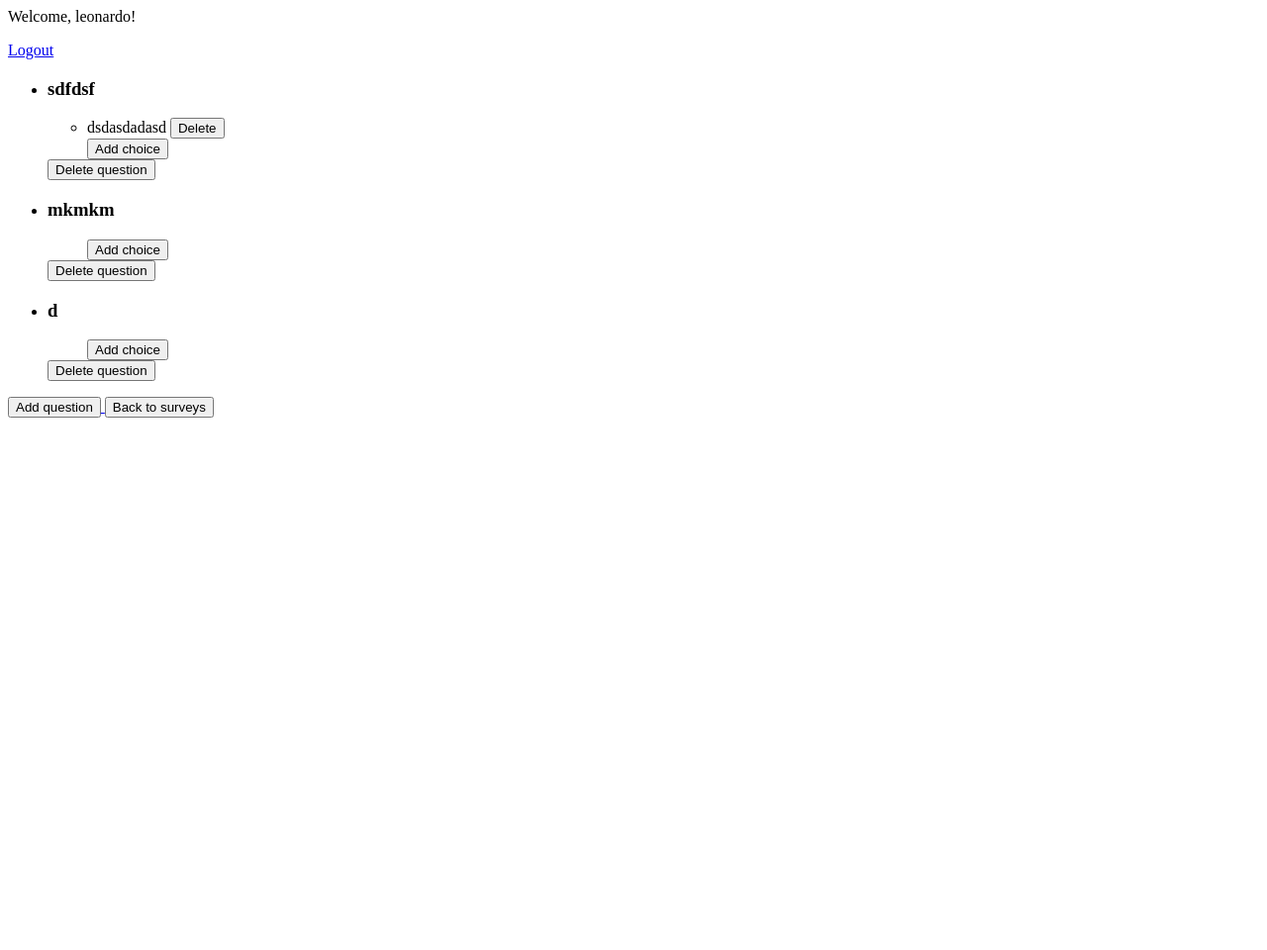
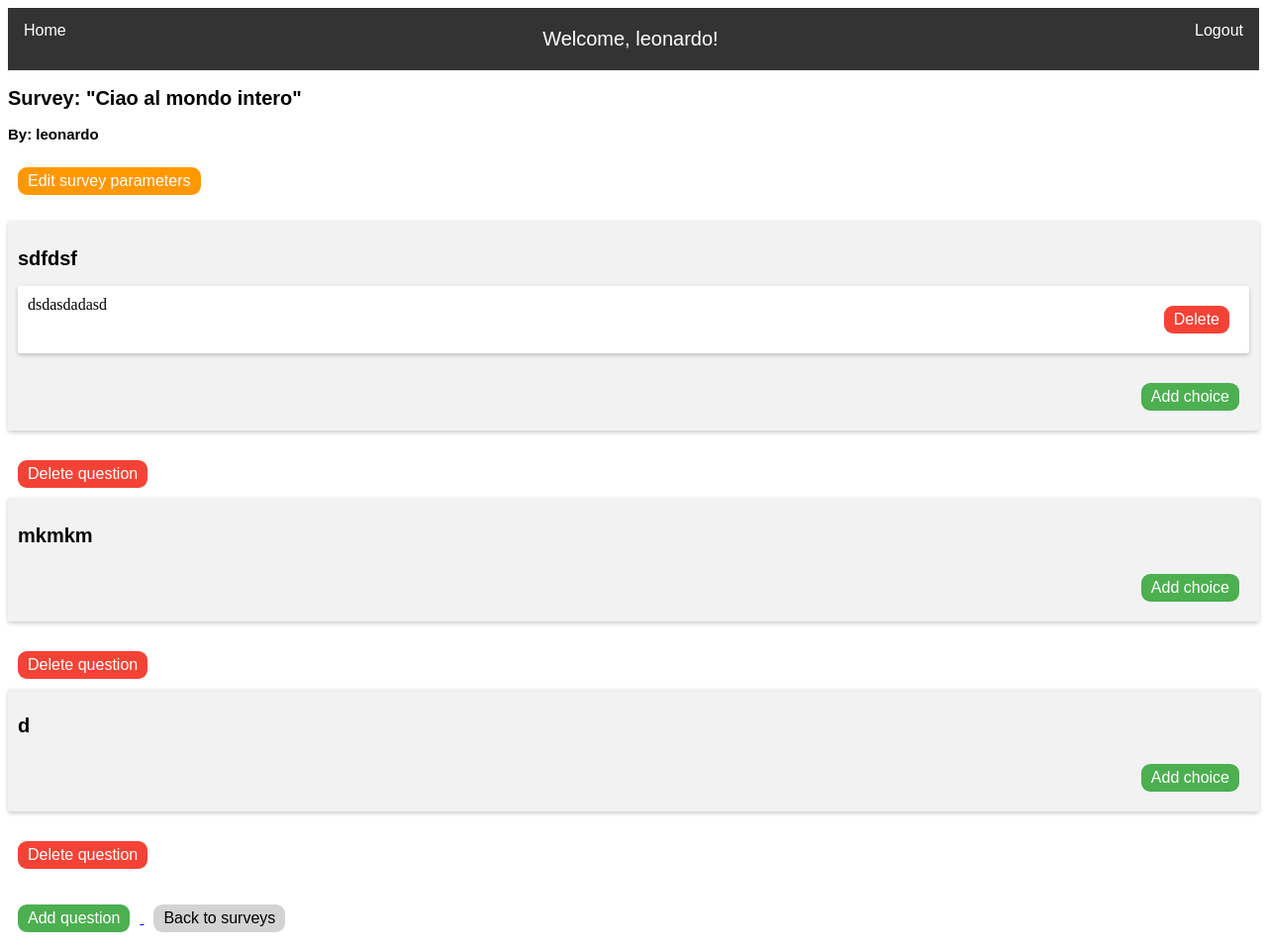
Before and after one commit to leonardodeglinnocenti/makeYourChoice, a Django app: page /viewSurvey/5/ in a window 1280 px wide. Shown: the whole page at 99% size. Before the commit the page ends 422 px from the top, so only its background shows below. Run offline with Django 4.2, Linux system fonts and the light colour scheme; a user stored in the database is signed in; data comes from the database, SQL or seed files in the repository; both versions use the stored data as it was after the commit.

Commit message:
Ver 0.6 New: added card for messages with colors to differentiate errors and successes New: New graphics Bugfix: now "Create new survey" button is accessible only when authenticated New: added page editSurvey.html to edit survey parameters

```diff
--- a/makeYourChoice/settings.py
+++ b/makeYourChoice/settings.py
@@ -120,6 +120,10 @@ USE_TZ = True
 
 STATIC_URL = 'static/'
 
+STATIC_ROOT = BASE_DIR / 'static'
+
+STATICFILES_DIRS = [BASE_DIR / 'templates/', ]
+
 # Default primary key field type
 # https://docs.djangoproject.com/en/4.2/ref/settings/#default-auto-field
 
--- a/makeYourChoice/urls.py
+++ b/makeYourChoice/urls.py
@@ -40,4 +40,5 @@ urlpatterns = [
     path('subscribeToCategory/<int:pk>/', views.subscribe_to_category, name='subscribeToCategory'),
     path('unsubscribeFromCategory/<int:pk>/', views.unsubscribe_from_category, name='unsubscribeFromCategory'),
     path('manageSurveys/', views.ManageSurveys.as_view(), name='manageSurveys'),
+    path('editSurvey/<int:pk>/', views.EditSurvey.as_view(), name='editSurvey'),
 ]
--- a/surveys/models.py
+++ b/surveys/models.py
@@ -25,6 +25,7 @@ class Survey(models.Model):
     description = models.CharField(max_length=200)
     user = models.ForeignKey(User, on_delete=models.CASCADE, null=True)
     category = models.ForeignKey(Category, on_delete=models.CASCADE, null=True)
+    deadline = models.DateField(null=True)
 
     def __str__(self):
         return self.name
--- a/surveys/views.py
+++ b/surveys/views.py
@@ -3,7 +3,7 @@ from django.http import HttpResponseRedirect
 from django.shortcuts import render
 from django.urls import reverse_lazy
 from django.contrib import messages
-from django.views.generic import ListView, CreateView, DeleteView
+from django.views.generic import ListView, CreateView, DeleteView, UpdateView
 from .models import Survey, Question, Choice, Answer, Response, AnswerResponse, Category, UserCategorySubscription
 from .forms import AnswerForm
 
@@ -30,7 +30,7 @@ class ViewSurveys(ListView):
 
 class CreateSurvey(CreateView):
     model = Survey
-    fields = ['name', 'description', 'category']
+    fields = ['name', 'description', 'category', 'deadline']
     template_name = 'createSurvey.html'
     success_url = reverse_lazy('index')
 
@@ -42,6 +42,7 @@ class CreateSurvey(CreateView):
     def get_context_data(self, **kwargs):
         context = super().get_context_data(**kwargs)
         context['user'] = User.objects.get(username=self.request.user.username)
+        context['categories'] = Category.objects.all()
         return context
 
 
@@ -55,7 +56,7 @@ class DeleteSurvey(DeleteView):
         if self.request.user == self.object.user or self.request.user.is_staff:
             return super().form_valid(form)
         else:
-            messages.success(self.request, "You are not the owner of this survey")
+            messages.error(self.request, "You are not the owner of this survey")
             return HttpResponseRedirect(reverse_lazy('index'))
 
 
@@ -72,6 +73,31 @@ class ViewSurvey(ListView):
 
     def get_queryset(self):
         return Question.objects.filter(survey_id=self.kwargs['pk'])
+
+
+class EditSurvey(UpdateView):
+    model = Survey
+    fields = ['name', 'description', 'category', 'deadline']
+    template_name = 'editSurvey.html'
+
+    # This method is called when the form is submitted and adds current user to the survey
+    def form_valid(self, form):
+        form.instance.user = self.request.user
+        messages.success(self.request, "Survey edited successfully")
+        return super().form_valid(form)
+
+    def get_success_url(self):
+        return reverse_lazy('viewSurvey', kwargs={'pk': self.kwargs['pk']})
+
+    def get_context_data(self, **kwargs):
+        context = super().get_context_data(**kwargs)
+        # get the survey object
+        context['survey'] = Survey.objects.get(pk=self.kwargs['pk'])
+        # get the user object
+        context['user'] = User.objects.get(username=self.request.user.username)
+        # get all the categories
+        context['categories'] = Category.objects.all()
+        return context
 
 
 class AddQuestion(CreateView):
@@ -92,9 +118,10 @@ class AddQuestion(CreateView):
         form.instance.survey_id = self.kwargs['pk']
         # Check whether the user is the owner of the survey which the question is being added to
         if self.request.user == Survey.objects.get(pk=self.kwargs['pk']).user or self.request.user.is_staff:
+            messages.success(self.request, "Question added successfully")
             return super().form_valid(form)
         else:
-            messages.success(self.request, "You are not the owner of this survey, so you cannot add questions")
+            messages.error(self.request, "You are not the owner of this survey, so you cannot add questions")
             return HttpResponseRedirect(reverse_lazy('index'))
 
 
@@ -113,9 +140,10 @@ class DeleteQuestion(DeleteView):
     # Checks whether the user is the owner of the survey or is a staff member
     def form_valid(self, form):
         if self.request.user == Survey.objects.get(pk=self.object.survey_id).user or self.request.user.is_staff:
+            messages.success(self.request, "Question deleted successfully")
             return super().form_valid(form)
         else:
-            messages.success(self.request, "You are not the owner of this survey, so you cannot delete questions")
+            messages.error(self.request, "You are not the owner of this survey, so you cannot delete questions")
             return HttpResponseRedirect(reverse_lazy('index'))
 
 
@@ -137,9 +165,10 @@ class AddChoice(CreateView):
     def form_valid(self, form):
         form.instance.question_id = self.kwargs['pk']
         if self.request.user == Question.objects.get(pk=self.kwargs['pk']).survey.user or self.request.user.is_staff:
+            messages.success(self.request, "Choice added successfully")
             return super().form_valid(form)
         else:
-            messages.success(self.request, "You are not the owner of this survey, so you cannot add choices")
+            messages.error(self.request, "You are not the owner of this survey, so you cannot add choices")
             return HttpResponseRedirect(reverse_lazy('index'))
 
 
@@ -158,9 +187,10 @@ class DeleteChoice(DeleteView):
     # Checks whether the user is the owner of the survey or is a staff member
     def form_valid(self, form):
         if self.request.user == Question.objects.get(pk=self.object.question_id).survey.user or self.request.user.is_staff:
+            messages.success(self.request, "Choice deleted successfully")
             return super().form_valid(form)
         else:
-            messages.success(self.request, "You are not the owner of this survey, so you cannot delete choices")
+            messages.error(self.request, "You are not the owner of this survey, so you cannot delete choices")
             return HttpResponseRedirect(reverse_lazy('index'))
 
 
@@ -192,6 +222,7 @@ class TakeSurvey(ListView):
                 for question in Question.objects.filter(survey_id=self.kwargs['pk']):
                     answer = Answer.objects.create(question_id=question.id, choice_id=form.cleaned_data[question.text].id)
                     AnswerResponse.objects.create(answer_id=answer.id, response_id=response.id)
+                messages.success(request, 'Survey completed successfully')
                 return HttpResponseRedirect(reverse_lazy('index'))
             else:
                 return render(request, self.template_name, {'form': form, 'survey': Survey.objects.get(pk=self.kwargs['pk'])})
@@ -253,7 +284,7 @@ class DeleteCategory(DeleteView):
         if self.request.user == Category.objects.get(pk=self.kwargs['pk']).user or self.request.user.is_staff:
             return super().form_valid(form)
         else:
-            messages.success(self.request, "You are not the owner of this category, so you cannot delete it")
+            messages.error(self.request, "You are not the owner of this category, so you cannot delete it")
             return HttpResponseRedirect(reverse_lazy('manageCategories'))
 
 
@@ -281,7 +312,7 @@ def subscribe_to_category(request, pk):
         messages.success(request, "You have successfully subscribed to this category!")
         return HttpResponseRedirect(reverse_lazy('manageCategories'))
     else:
-        messages.success(request, "You are already subscribed to this category!")
+        messages.error(request, "You are already subscribed to this category!")
         return HttpResponseRedirect(reverse_lazy('manageCategories'))
 
 
@@ -297,7 +328,7 @@ def unsubscribe_from_category(request, pk):
         messages.success(request, "You have successfully unsubscribed from this category!")
         return HttpResponseRedirect(reverse_lazy('manageCategories'))
     else:
-        messages.success(request, "You are not subscribed to this category!")
+        messages.error(request, "You are not subscribed to this category!")
         return HttpResponseRedirect(reverse_lazy('manageCategories'))
 
 
--- /dev/null
+++ b/templates/base.css
@@ -0,0 +1,249 @@
+/*Style the navigation bar with Material Design styling and make it horizontal instead of vertical*/
+
+.navbar {
+  overflow: hidden;
+  background-color: #333;
+  font-family: Arial, Helvetica, sans-serif;
+  display: flex;
+  flex-direction: row;
+  justify-content: space-between;
+}
+
+/* Style the links inside the navigation bar */
+.navbar a {
+  float: left;
+  font-size: 16px;
+  color: white;
+  text-align: center;
+  padding: 14px 16px;
+  text-decoration: none;
+}
+
+/* Change the color of links on hover */
+.navbar a:hover {
+  background-color: #ddd;
+  color: black;
+}
+
+/* Add a color to the active/current link */
+.navbar a.active {
+  background-color: #4CAF50;
+  color: white;
+}
+
+/* Make the div "message" look like a card with Material Design styling */
+.message {
+  border-radius: 2px;
+  padding: 16px;
+  margin: 16px;
+  box-shadow: 0 2px 4px 0 rgba(0,0,0,0.2);
+  font-family: Arial, Helvetica, sans-serif;
+}
+
+/* Make buttons look like the ones in Material Design */
+button {
+  background-color: #4CAF50; /* Green */
+  border: none;
+  color: white;
+  padding: 5px 10px;
+  text-align: center;
+  text-decoration: none;
+  display: inline-block;
+  font-size: 16px;
+  margin: 10px;
+  cursor: pointer;
+  border-radius: 9px;
+}
+
+/* Make buttons look like the ones in Material Design when you hover over them */
+button:hover {
+  background-color: #3e8e41;
+}
+
+/* Make buttons with class "edit" light orange */
+button.edit {
+  background-color: #ff9800;
+}
+
+button.edit:hover {
+  background-color: #e68a00;
+}
+
+/* Make buttons with class "delete" red */
+button.delete {
+  background-color: #f44336;
+}
+
+button.delete:hover {
+  background-color: #e53935;
+}
+
+button.cancel-link {
+  background-color: lightgray;
+  color: black;
+}
+
+button.cancel-link:hover {
+  background-color: #e53935;
+  color: white;
+}
+
+button.home {
+  background-color: lightgray;
+  color: black;
+}
+
+button.home:hover {
+  background-color: grey;
+  color: white;
+}
+
+button.subscribe {
+  background-color: dodgerblue;
+}
+
+button.subscribe:hover {
+  background-color: #306ad2;
+}
+
+button.unsubscribe {
+  background-color: #f44336;
+}
+
+button.unsubscribe:hover {
+  background-color: #e53935;
+}
+
+button.submit {
+  background-color: lightblue;
+}
+
+/* Make the input field look like the ones in Material Design */
+input[type=text], select, textarea {
+  width: 100%;
+  padding: 12px;
+  border: 1px solid #ccc;
+  border-radius: 2px;
+  box-sizing: border-box;
+  margin-top: 6px;
+  margin-bottom: 16px;
+  resize: vertical;
+}
+
+/* Make the submit button look like the ones in Material Design */
+input[type=submit] {
+  background-color: #4CAF50; /* Green */
+  border: none;
+  color: white;
+  padding: 8px 14px;
+  text-align: center;
+  text-decoration: none;
+  display: inline-block;
+  font-size: 16px;
+  margin: 10px;
+  cursor: pointer;
+  border-radius: 9px;
+}
+
+/* Make the submit button look like the ones in Material Design when you hover over them */
+input[type=submit]:hover {
+  background-color: #45a049;
+}
+
+/* Add a background color and some padding around the form */
+.container {
+  border-radius: 5px;
+  background-color: #f2f2f2;
+  padding: 20px;
+}
+
+p.welcome {
+  font-size: 20px;
+  color: white;
+  font-family: Arial, Helvetica, sans-serif;
+}
+
+/* ul.card li in the style of Material Design */
+
+ul.card {
+  display: flex;
+  flex-direction: column;
+  justify-content: space-between;
+  padding: 0;
+}
+
+ul.card li {
+  list-style-type: none;
+  padding: 10px;
+  background-color: #f2f2f2;
+  border-radius: 2px;
+  box-shadow: 0 2px 4px 0 rgba(0,0,0,0.2);
+  margin-bottom: 20px;
+}
+
+ul.card li button {
+  /* Align to the right */
+  float: right;
+}
+
+ul.inner-card {
+  display: flex;
+  flex-direction: column;
+  justify-content: space-between;
+  padding: 0;
+}
+
+ul.inner-card li {
+  list-style-type: none;
+  padding: 10px;
+  background-color: white;
+  border-radius: 2px;
+  box-shadow: 0 2px 4px 0 rgba(0,0,0,0.2);
+  margin-bottom: 20px;
+}
+
+ul.inner-card li button {
+  /* Align to the right */
+    float: right;
+}
+
+/* Make h1 in the style of Material Design */
+h1 {
+  font-family: Arial, Helvetica, sans-serif;
+  font-size: 30px;
+  color: black;
+}
+
+h2 {
+  font-family: Arial, Helvetica, sans-serif;
+  font-size: 20px;
+  color: black;
+}
+
+h3 {
+  font-family: Arial, Helvetica, sans-serif;
+  font-size: 15px;
+  color: black;
+}
+
+h4 {
+  font-family: Arial, Helvetica, sans-serif;
+  font-size: 13px;
+  color: black;
+}
+
+h5 {
+  font-family: Arial, Helvetica, sans-serif;
+  font-size: 12px;
+  color: black;
+}
+
+p.taken {
+  font-family: Arial, Helvetica, sans-serif;
+  font-size: 20px;
+  color: limegreen;
+}
+
+option {
+  color: red;
+}
--- a/templates/base.html
+++ b/templates/base.html
@@ -1,19 +1,34 @@
 <!-- templates/base.html -->
 {% load static %}
-<!-- check whether the user is authenticated or not -->
+<html>
+    <head>
+        <title>Make your choice</title>
+        <!-- load base.css -->
+        <link rel="stylesheet" href="{% static 'base.css' %}">
+    </head>
+    <body>
+        <div class="navbar">
+            <a href="{% url 'index' %}">Home</a>
             {% if user.is_authenticated %}
-    <p> Welcome, {{ user.username }}!</p>
+                <p class="welcome"> Welcome, {{ user.username }}!</p>
                 <a href="{% url 'logout_user' %}">Logout</a>
             {% else %}
                 <a href="{% url 'login_user' %}">Login</a>
                 <a href="{% url 'register_user' %}">Register</a>
             {% endif %}
+        </div>
+        {% if messages %}
             <div class="message">
-        {% if messages %}
             {% for message in messages %}
-                <p>{{ message }}</p>
+                {% if message.tags == 'error' %}
+                    <a style="color: red">{{ message }}</a>
+                {% else %}
+                    <a style="color: green">{{ message }}</a>
+                {% endif %}
             {% endfor %}
+            </div>
         {% endif %}
-    </div>
 {% block content %}
 {% endblock %}
+    </body>
+</html>
--- a/templates/manageCategories.html
+++ b/templates/manageCategories.html
@@ -1,10 +1,12 @@
 {% extends 'base.html' %}
 {% block content %}
 
-    <ul>
+    <ul class="card">
         {% for category in categories %}
             <li>
-                <b>{{ category.name }} </b> Created by: {{ category.user }}
+                <h2> {{ category.name }} </h2>
+                <br>
+                Created by: {{ category.user }}
                 <!-- Show all choices related to a question -->
                 {% if category.user == user or user.is_staff %}
                     <a href="{% url 'deleteCategory' category.id %}">
--- a/templates/manageSurveys.html
+++ b/templates/manageSurveys.html
@@ -4,14 +4,14 @@
 
 <h1>Manage your surveys!</h1>
 
-<ul>
+<ul class="card">
 {% for survey in owned_surveys %}
     <li> {{ survey.name }} : {{ survey.description }} : {{ survey.category }}
         <a href="{% url 'viewSurvey' survey.id %}">
-            <button class="open" type="button">Open</button>
+            <button class="edit" type="button">Edit</button>
         </a>
         <a href="{% url 'viewResponses' survey.id %}">
-            <button  class="edit" type="button">Results</button>
+            <button  class="open" type="button">Results</button>
         </a>
         <a href="{% url 'deleteSurvey' survey.id %}">
             <button class="delete" type="button">Delete</button>
--- a/templates/register.html
+++ b/templates/register.html
@@ -1,6 +1,6 @@
 {% extends 'base.html' %}
 {% block content %}
-<h2>Register</h2>
+<h1>Register</h1>
 <form method="post">
     {% csrf_token %}
     {{ form.as_p }}
--- a/templates/viewSurvey.html
+++ b/templates/viewSurvey.html
@@ -2,12 +2,19 @@
 {% extends 'base.html' %}
 {% block content %}
 
-    <ul>
+    <h2>Survey: "{{ survey.name }}"</h2>
+    <h3>By: {{ survey.user }}</h3>
+
+    <a href="{% url 'editSurvey' survey.id %}">
+        <button class="edit" type="button">Edit survey parameters</button>
+    </a>
+
+    <ul class="card">
         {% for question in questions %}
             <li>
-                <h3>{{ question.text }}</h3>
+                <h2>{{ question.text }}</h2>
                 <!-- Show all choices related to a question -->
-                <ul>
+                <ul class="inner-card">
                     {% for choice in question.choice_set.all %}
                         <li>
                             {{ choice.text }}
@@ -31,7 +38,7 @@
     <!-- Add link to add a question to this survey -->
     <!-- Solved thanks to context data -->
     <a href="{% url 'addQuestion' survey.get_id%}">
-        <button class="delete" type="button">Add question</button>
+        <button class="new" type="button">Add question</button>
     </a>
     <a href="{% url 'index' %}">
         <button class="home" type="button">Back to surveys</button>
```
Also changed, not shown: templates/createSurvey.html (+29 -7 lines), templates/editSurvey.html (added, +38 -0 lines), templates/index.html (+24 -26 lines), templates/signup.html (deleted, +0 -10 lines), db.sqlite3. Lines whose indentation alone changed are shown as unchanged.
